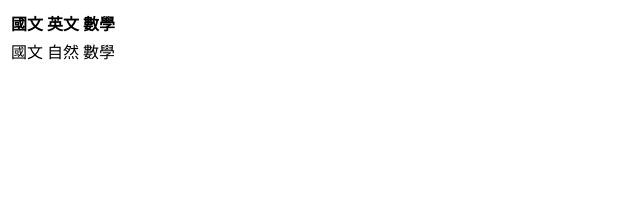
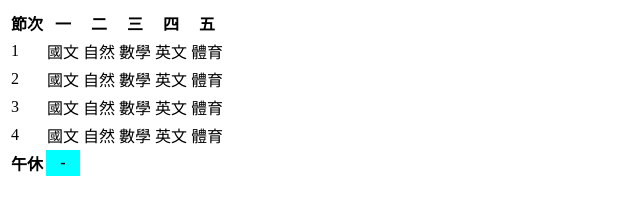
Before and after one commit to rueiyang051/html-practice01, a plain HTML site: page week-05/class.html in a window 1280 px wide. Shown: the whole page, without its empty margins (0-640 px from the left). Drawn offline with Linux system fonts and the light colour scheme.

Commit message:
課表(改)

```diff
--- a/week-05/class.html
+++ b/week-05/class.html
@@ -4,18 +4,52 @@
     <meta charset="UTF-8">
     <title>我的課表</title>
 </head>
-<body>
+<body><style> </style>
 <table>
     <tr>
-        <th>國文</th>
-        <th>英文</th>
-        <th>數學</th>
+        <th>節次</th>
+        <th>一</th>
+        <th>二</th>
+        <th>三</th>
+        <th>四</th>
+        <th>五</th>
     </tr>
     <tr>
+        <td>1</td>
         <td>國文</td>
         <td>自然</td>
         <td>數學</td>
+        <td>英文</td>
+        <td>體育</td>
     </tr>
+    <tr>
+        <td>2</td>
+        <td>國文</td>
+        <td>自然</td>
+        <td>數學</td>
+        <td>英文</td>
+        <td>體育</td>
+    </tr>
+    <tr>
+        <td>3</td>
+        <td>國文</td>
+        <td>自然</td>
+        <td>數學</td>
+        <td>英文</td>
+        <td>體育</td>
+    </tr>
+    <tr>
+        <td>4</td>
+        <td>國文</td>
+        <td>自然</td>
+        <td>數學</td>
+        <td>英文</td>
+        <td>體育</td>
+    </tr>
+    <tr>
+        <th>午休</th>
+        <th coslpan="5" style="background: aqua">-<th>
+
 </table>
 
 </body>
```
